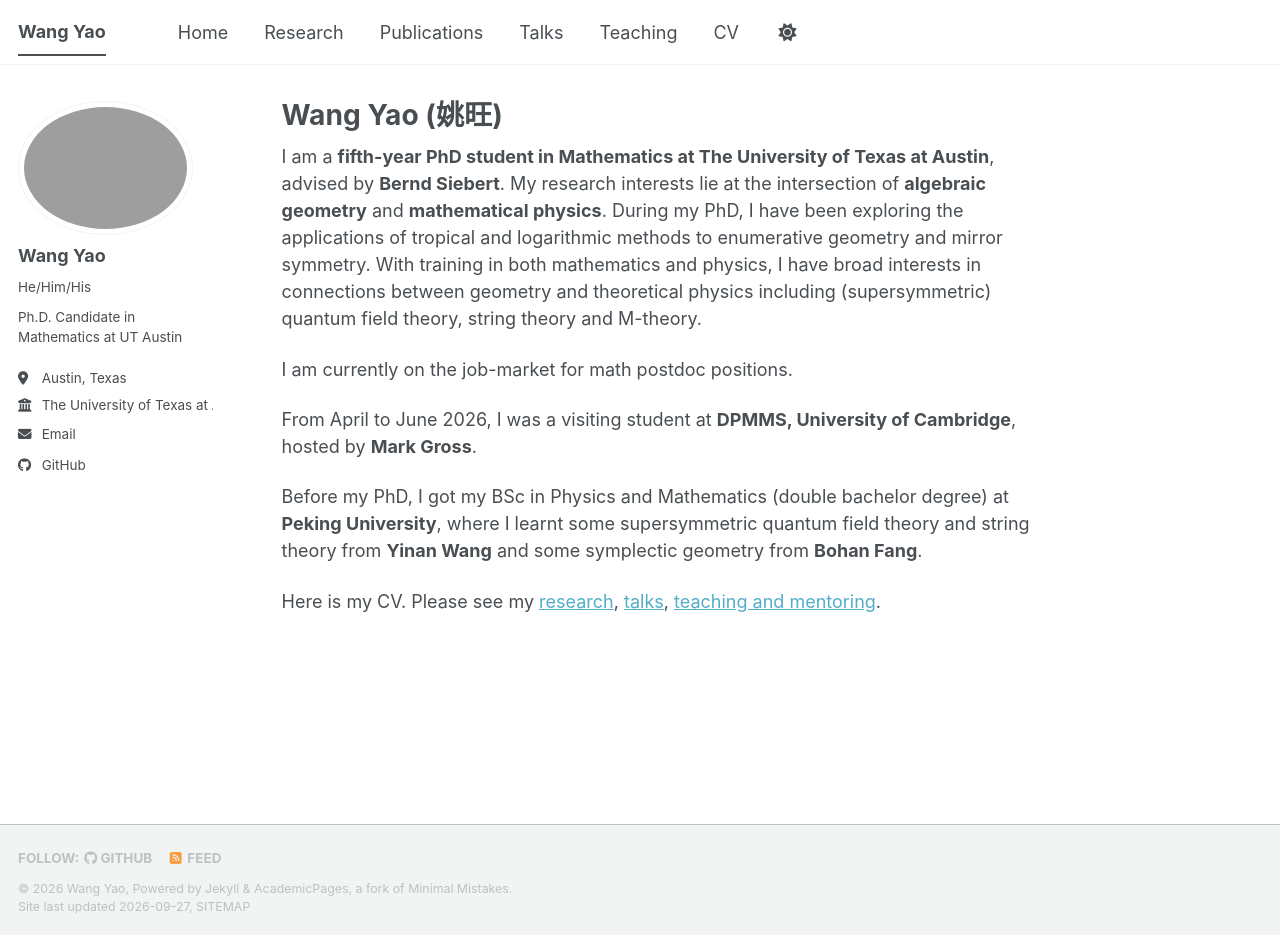
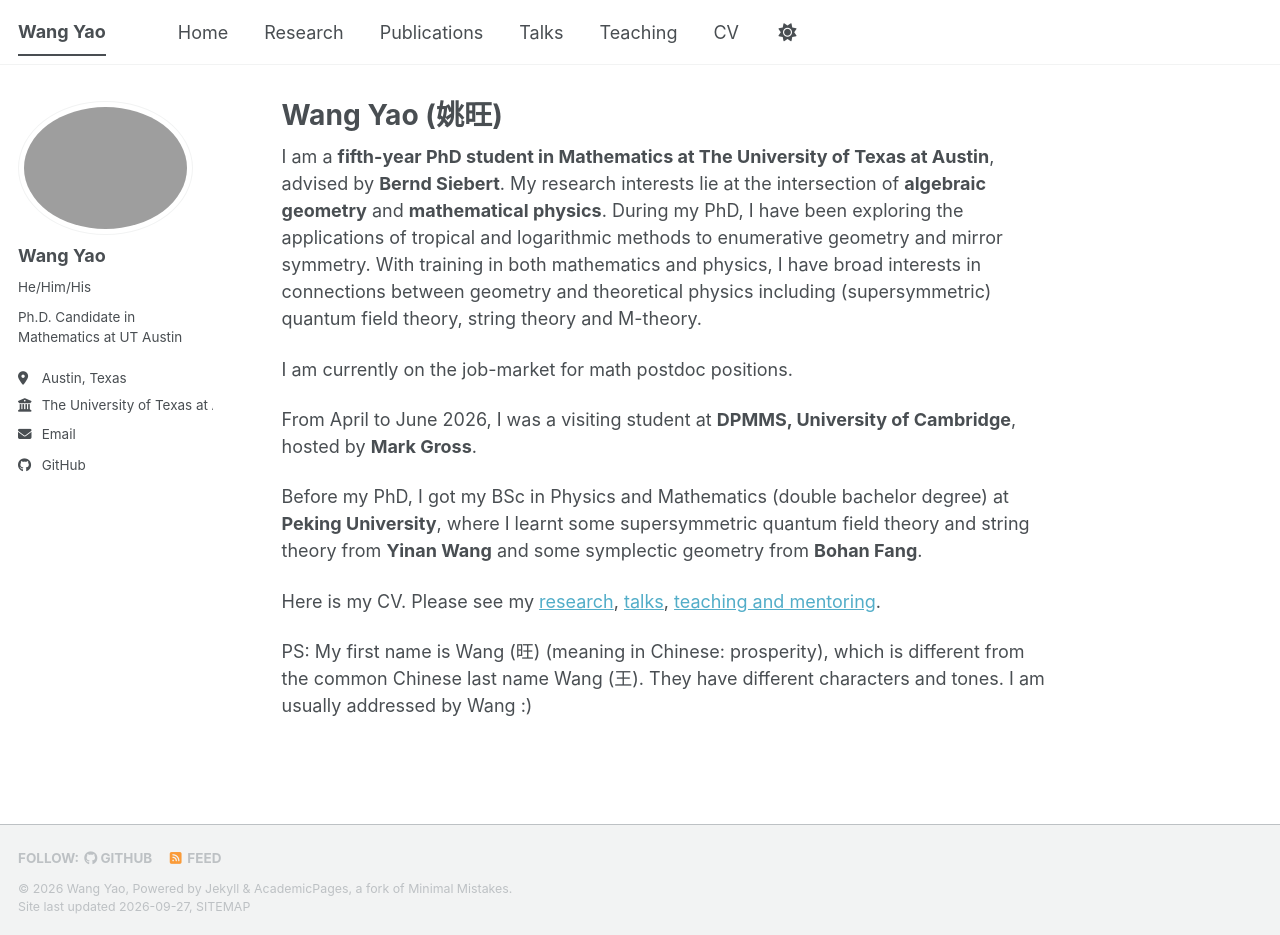
Before and after one commit to yaowang0604-git/yaowang0604-git.github.io, a Jekyll site: the page built from _pages/about.md, in a window 1280 px wide and 935 px high. Built offline with Jekyll 4.4.1, drawn with Linux system fonts in a browser that asks for light colours; a style sheet for code colours, icons or effects is not loaded.

Commit message:
Update about.md

```diff
--- a/_pages/about.md
+++ b/_pages/about.md
@@ -16,3 +16,5 @@ From April to June 2026, I was a visiting student at **DPMMS, University of Camb
 Before my PhD, I got my BSc in Physics and Mathematics (double bachelor degree) at **Peking University**, where I learnt some supersymmetric quantum field theory and string theory from **Yinan Wang** and some symplectic geometry from **Bohan Fang**.
 
 Here is my CV. Please see my [research](/research/), [talks](/talks/), [teaching and mentoring](/teaching/).
+
+PS: My first name is Wang (旺) (meaning in Chinese: prosperity), which is different from the common Chinese last name Wang (王). They have different characters and tones. I am usually addressed by Wang :)
```
